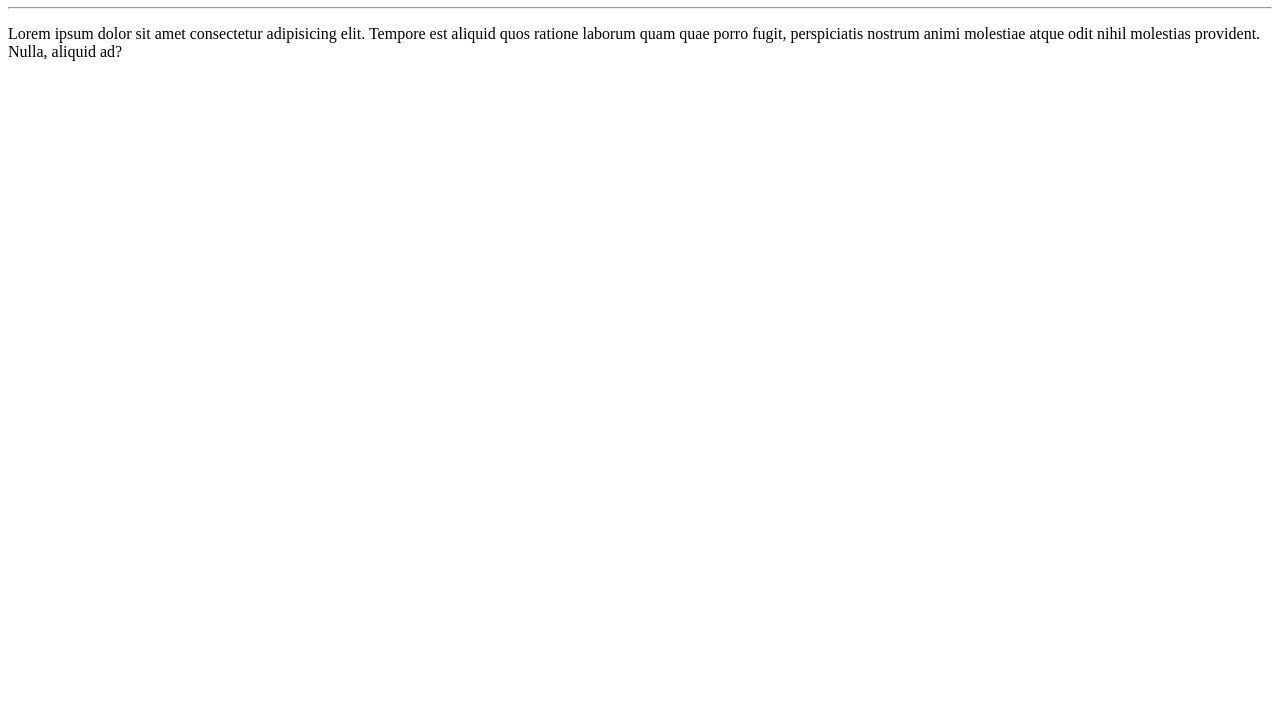
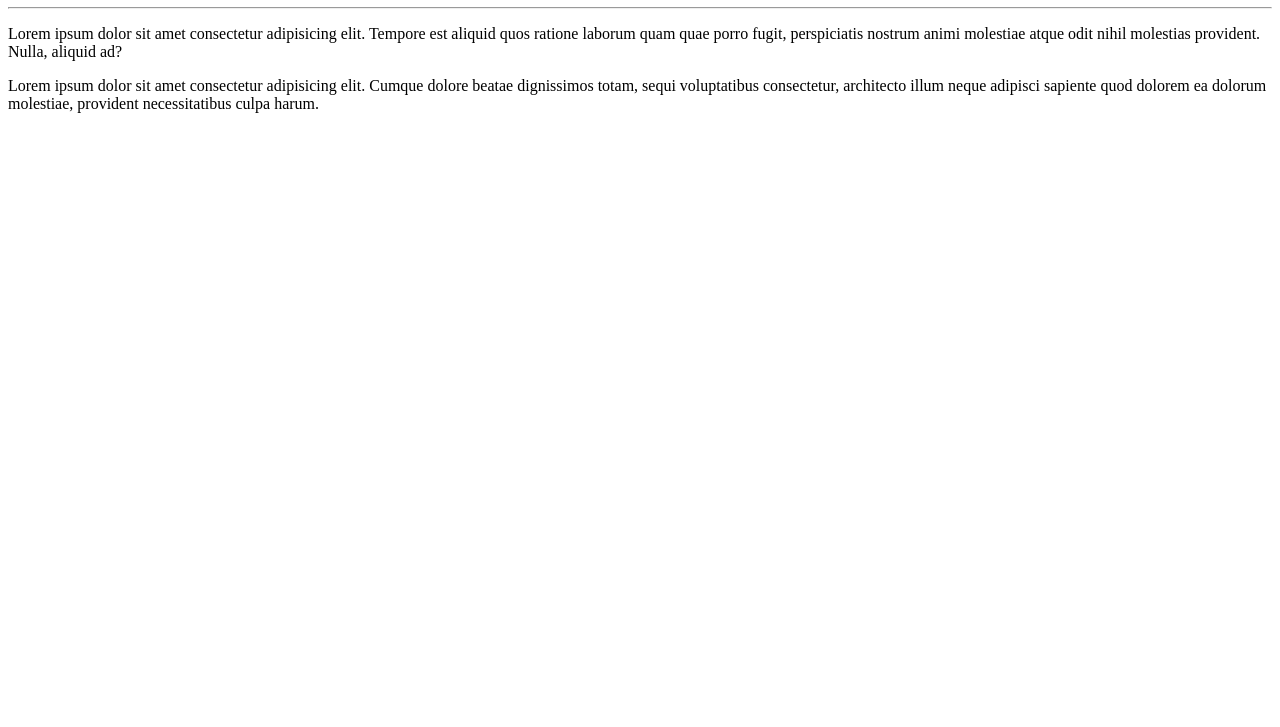
Before and after one commit to VitorGois/Ola-Mundo, a plain HTML site: page site-exemplo/index.html in a window 1280 px wide. Shown: the part 73-800 px from the top of the page. Drawn offline with Linux system fonts and the light colour scheme.

Commit message:
Adicionei uma parágrafo

```diff
--- a/site-exemplo/index.html
+++ b/site-exemplo/index.html
@@ -9,5 +9,6 @@
     <h1>Olá, Mundo!</h1>
     <hr>
     <p>Lorem ipsum dolor sit amet consectetur adipisicing elit. Tempore est aliquid quos ratione laborum quam quae porro fugit, perspiciatis nostrum animi molestiae atque odit nihil molestias provident. Nulla, aliquid ad?</p>
+    <p>Lorem ipsum dolor sit amet consectetur adipisicing elit. Cumque dolore beatae dignissimos totam, sequi voluptatibus consectetur, architecto illum neque adipisci sapiente quod dolorem ea dolorum molestiae, provident necessitatibus culpa harum.</p>
 </body>
 </html>
```
